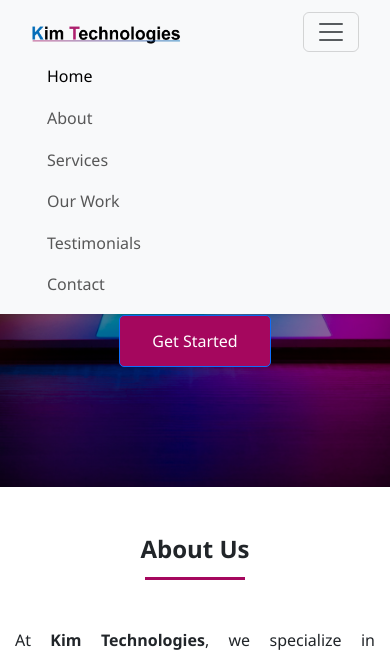
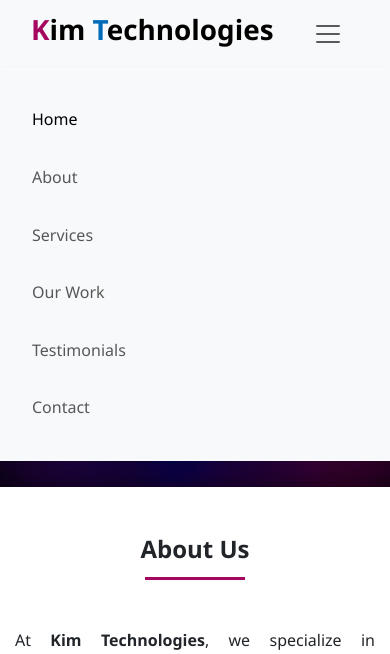
Before and after one commit to Kim-Onesmus/Kim-Technologies, a Django app: page / in a window 390 px wide, after a click that opens the changed part. Shown: the top 654 px of the page. Run offline with Django 5.2, Linux system fonts and the light colour scheme.

Commit message:
setting html

```diff
--- a/app/static/css/styles.css
+++ b/app/static/css/styles.css
@@ -23,6 +23,8 @@ body {
   box-shadow: 0 2px 4px rgba(0, 0, 0, 0.1);
   transition: var(--transition);
   padding: 0.5rem 1rem;
+  width: 100%;
+  z-index: 1030;
 }
 
 .navbar-brand {
@@ -34,6 +36,41 @@ body {
   width: auto;
   height: 50px;
   max-width: 100%;
+}
+
+.navbar-toggler {
+  border: none;
+  padding: 0.5rem;
+  margin-right: 0.5rem;
+}
+
+.navbar-toggler:focus {
+  box-shadow: none;
+  outline: none;
+}
+
+/* .navbar-collapse {
+  background-color: var(--light-color);
+} */
+
+@media (max-width: 991.98px) {
+  .navbar-collapse {
+    position: absolute;
+    top: 100%;
+    left: 0;
+    right: 0;
+    padding: 1rem;
+    background-color: var(--light-color);
+    box-shadow: 0 2px 4px rgba(0, 0, 0, 0.1);
+  }
+
+  .navbar-nav {
+    padding: 0.5rem 0;
+  }
+
+  .nav-item {
+    margin: 0.5rem 0;
+  }
 }
 
 @media (max-width: 768px) {
@@ -59,7 +96,7 @@ body {
 }
 
 .carousel-item {
-  height: 80vh;
+  height: 90vh;
   min-height: 400px;
   background: no-repeat center center scroll;
   background-size: cover;
@@ -99,7 +136,7 @@ body {
 
 .carousel-caption {
   position: absolute;
-  bottom: 30%;
+  bottom: 25%;
   left: 0;
   right: 0;
   padding-left: 100px;
@@ -493,7 +530,7 @@ footer a:hover {
 }
 
 /* Back to Top Button */
-/* .back-to-top {
+.back-to-top {
   position: fixed;
   bottom: 30px;
   right: 30px;
@@ -531,7 +568,7 @@ footer a:hover {
     height: 45px;
     font-size: 18px;
   }
-} */
+}
 
 /* FAQ Section */
 .accordion-item {
--- a/app/static/js/script.js
+++ b/app/static/js/script.js
@@ -161,22 +161,22 @@ window.addEventListener("load", function () {
 });
 
 // Back to Top Button
-// const backToTopButton = document.getElementById("backToTop");
+const backToTopButton = document.getElementById("backToTop");
 
-// window.addEventListener("scroll", () => {
-//   if (window.pageYOffset > 100) {
-//     backToTopButton.classList.add("show");
-//   } else {
-//     backToTopButton.classList.remove("show");
-//   }
-// });
+window.addEventListener("scroll", () => {
+  if (window.pageYOffset > 100) {
+    backToTopButton.classList.add("show");
+  } else {
+    backToTopButton.classList.remove("show");
+  }
+});
 
-// backToTopButton.addEventListener("click", () => {
-//   window.scrollTo({
-//     top: 0,
-//     behavior: "smooth",
-//   });
-// });
+backToTopButton.addEventListener("click", () => {
+  window.scrollTo({
+    top: 0,
+    behavior: "smooth",
+  });
+});
 
 
 // Loading Overlay
--- a/app/templates/app/index.html
+++ b/app/templates/app/index.html
@@ -11,14 +11,14 @@
     <meta name="description"
         content="KimTechnologie - Leading technology solutions provider specializing in web development, mobile apps, and cloud solutions.">
     <meta name="keywords" content="technology, web design, kim technologies, web development, mobile apps, cloud solutions, software development">
-    <meta name="author" content="KimTechnologie">
+    <meta name="author" content="Onesmus Kimanzi Muimi">
     <meta name="robots" content="index, follow">
 
     <!-- Open Graph Tags -->
     <meta property="og:title" content="KimTechnologie - Professional Profile">
     <meta name="description"
         content="KimTechnologie is a premier provider of innovative technology solutions, specializing in custom web development, mobile applications, IT consulting, and cloud-based services tailored to your business needs.">
-    <meta property="og:image" content="https://source.unsplash.com/1200x630/?technology">
+    <meta property="og:image" content="{% static 'images/fav1-01.png' %}">
     <meta property="og:url" content="https://kimtechnologie.com">
     <meta property="og:type" content="website">
 
@@ -27,23 +27,24 @@
     <meta name="twitter:title" content="KimTechnologie - Professional Profile">
     <meta name="twitter:description"
         content="Leading technology solutions provider specializing in web development, mobile apps, and cloud solutions.">
-    <meta name="twitter:image" content="https://source.unsplash.com/1200x630/?technology">
+    <meta name="twitter:image" content="{% static 'images/fav1-01.png' %}">
 
     <!-- Favicon -->
-    <link rel="icon" type="image/png" href="fav1-01.png">
-    <link rel="apple-touch-icon" href="apple-touch-icon.png">
+    <link rel="icon" type="image/png" href="{% static 'images/fav1-01.png' %}">
+    <link rel="apple-touch-icon" href="{% static 'images/fav1-01.png' %}">
 
-    <link href="https://cdn.jsdelivr.net/npm/bootstrap@5.3.2/dist/css/bootstrap.min.css" rel="stylesheet">
+    <link href="https://cdn.jsdelivr.net/npm/bootstrap@5.3.3/dist/css/bootstrap.min.css" rel="stylesheet">
     <link rel="stylesheet" href="https://cdnjs.cloudflare.com/ajax/libs/font-awesome/6.5.1/css/all.min.css">
     <link href="https://unpkg.com/aos@2.3.1/dist/aos.css" rel="stylesheet">
     <link rel="stylesheet" href="{% static 'css/styles.css' %}">
 </head>
 
 <body>
-    <nav class="navbar navbar-expand-lg navbar-light bg-light fixed-top">
+    <nav class="navbar navbar-expand-lg navbar-light fixed-top">
         <div class="container">
             <a class="navbar-brand" href="#">
-                <img class="logo" src="{% static 'images/logoo1.png' %}" alt="Kim Technologies Logo">
+                <img style="display: none;" class="logo" src="{% static 'images/logoo1.png' %}" alt="Kim Technologies Logo">
+                <h1><b><span style="color: #A5075E;">K</span>im <span style="color: #036CB9;">T</span>echnologies</b></h1>
             </a>
             <button class="navbar-toggler" type="button" data-bs-toggle="collapse" data-bs-target="#navbarNav">
                 <span class="navbar-toggler-icon"></span>
@@ -349,7 +350,7 @@
                     </div>
                     <div class="modal-footer">
                         <button type="submit" class="btn btn-success">Submit</button>
-                        <button type="button" class="btn btn-secondary" data-bs-dismiss="modal">Cancel</button>
+                        <button type="button" class="btn" data-bs-dismiss="modal">Cancel</button>
                     </div>
                 </form>
             </div>
@@ -591,12 +592,12 @@
     </div>
 
     <!-- Back to Top Button -->
-    <!-- <button id="backToTop" class="back-to-top">
+    <button id="backToTop" class="back-to-top">
         <i class="fas fa-arrow-up"></i>
-    </button> -->
+    </button>
 
     <!-- Scripts -->
-    <script src="https://cdn.jsdelivr.net/npm/bootstrap@5.3.2/dist/js/bootstrap.bundle.min.js"></script>
+    <script src="https://cdn.jsdelivr.net/npm/bootstrap@5.3.3/dist/js/bootstrap.bundle.min.js"></script>
     <script src="https://unpkg.com/aos@2.3.1/dist/aos.js"></script>
     <script src="https://code.jquery.com/jquery-3.6.0.min.js"></script>
     <script src="{% static 'js/script.js' %}"></script>
```
